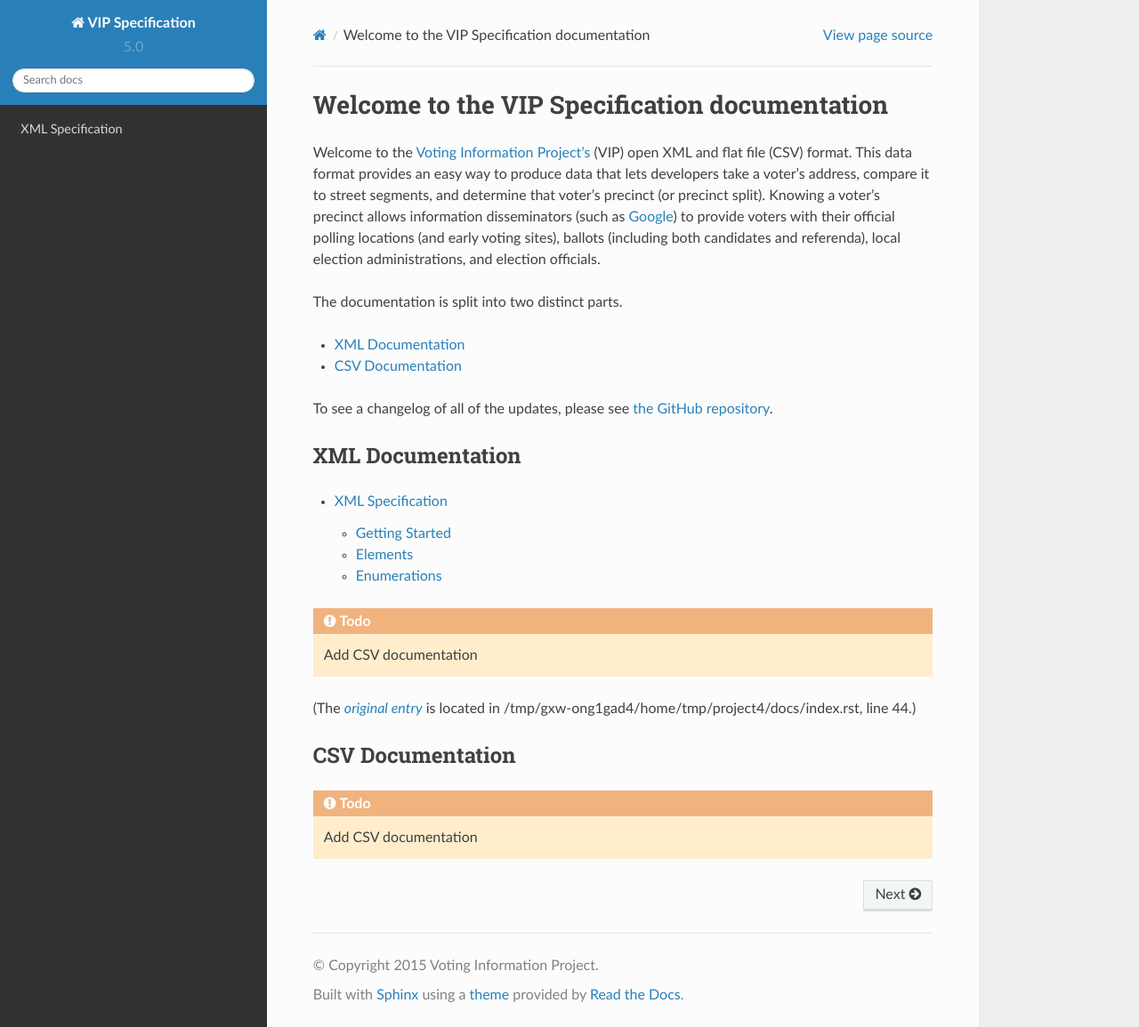
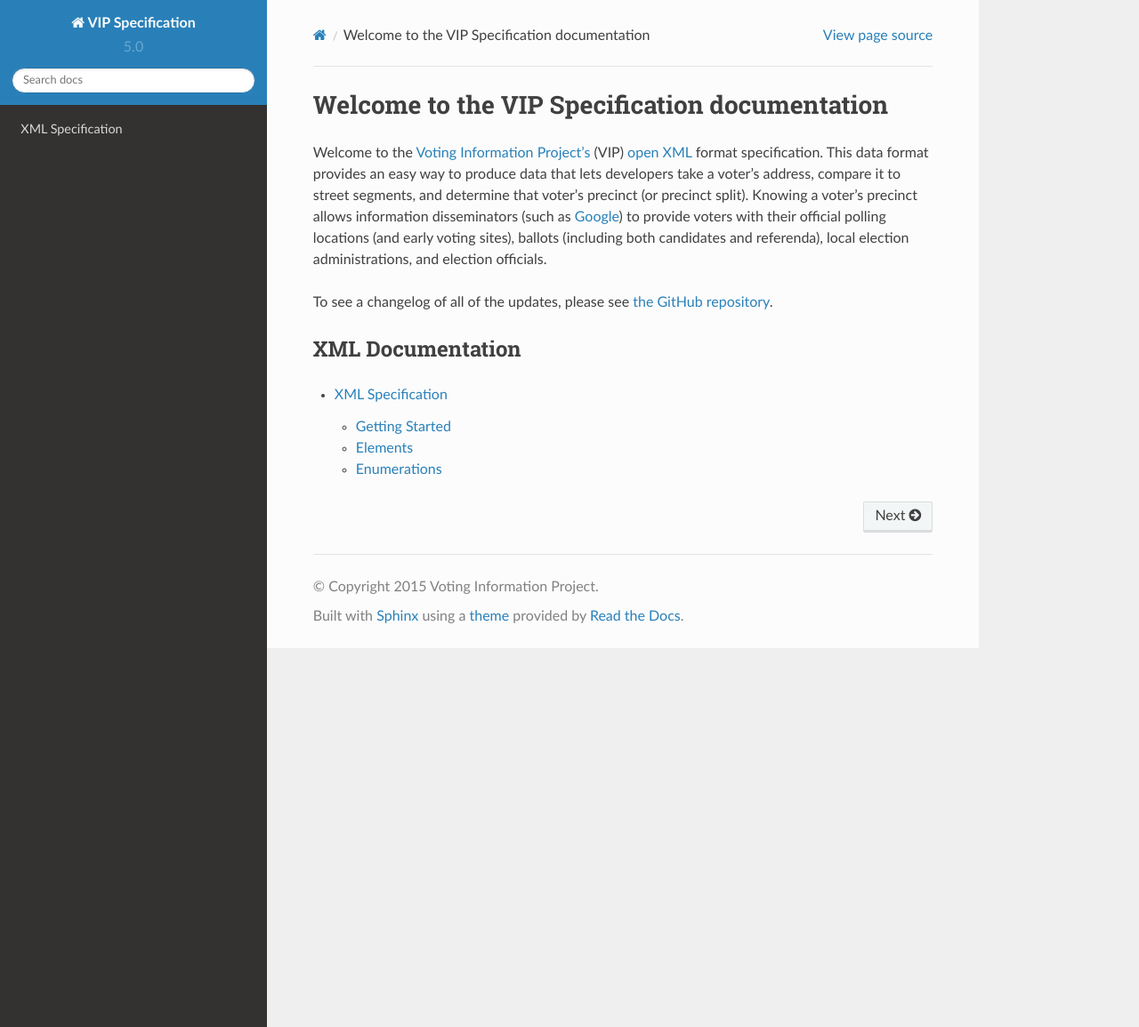
Before and after one commit to votinginfoproject/vip-specification, a Sphinx documentation site: the page built from docs/index.rst, in a window 1280 px wide and 1155 px high. Shown: the whole window at 89% size. Built offline with Sphinx 7.4.7 and the Read the Docs theme 2.0.0, drawn with Linux system fonts in a browser that asks for light colours.

Commit message:
Temporarily remove references to the CSV documentation. It will get added back in soon.

```diff
--- a/docs/index.rst
+++ b/docs/index.rst
@@ -5,20 +5,17 @@
 
 Welcome to the VIP Specification documentation
 ==============================================
-Welcome to the `Voting Information Project's`_ (VIP) open XML and flat file (CSV) format. This data
-format provides an easy way to produce data that lets developers take a voter's address, compare it
-to street segments, and determine that voter's precinct (or precinct split). Knowing a voter's
-precinct allows information disseminators (such as `Google`_) to provide voters with their official
-polling locations (and early voting sites), ballots (including both candidates and referenda), local
-election administrations, and election officials.
+Welcome to the `Voting Information Project's`_ (VIP) :ref:`open XML <xml-docs>`
+format specification. This data format provides an easy way to produce data that
+lets developers take a voter's address, compare it to street segments, and
+determine that voter's precinct (or precinct split). Knowing a voter's precinct
+allows information disseminators (such as `Google`_) to provide voters with
+their official polling locations (and early voting sites), ballots (including
+both candidates and referenda), local election administrations, and election
+officials.
 
 .. _Voting Information Project's: https://www.votinginfoproject.org/
 .. _Google: https://developers.google.com/civic-information/
-
-The documentation is split into two distinct parts.
-
-* :ref:`xml-docs`
-* :ref:`csv-docs`
 
 To see a changelog of all of the updates, please see `the GitHub repository`_.
 
@@ -33,14 +30,3 @@ XML Documentation
    :maxdepth: 2
 
    xml/index
-
-.. todolist::
-
-.. _csv-docs:
-
-CSV Documentation
------------------
-
-.. todo::
-
-   Add CSV documentation
```
